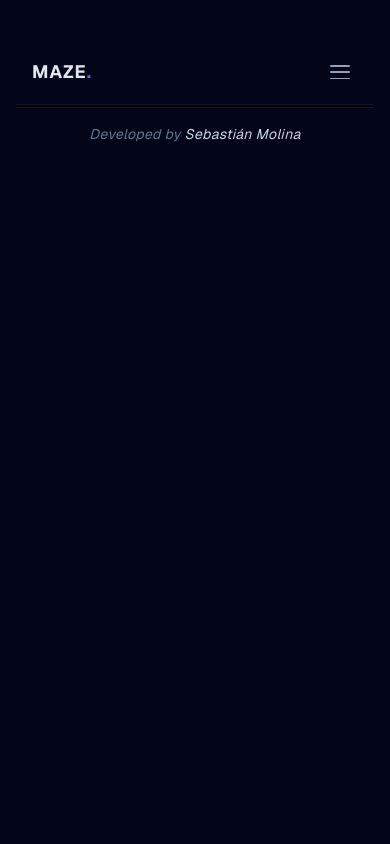
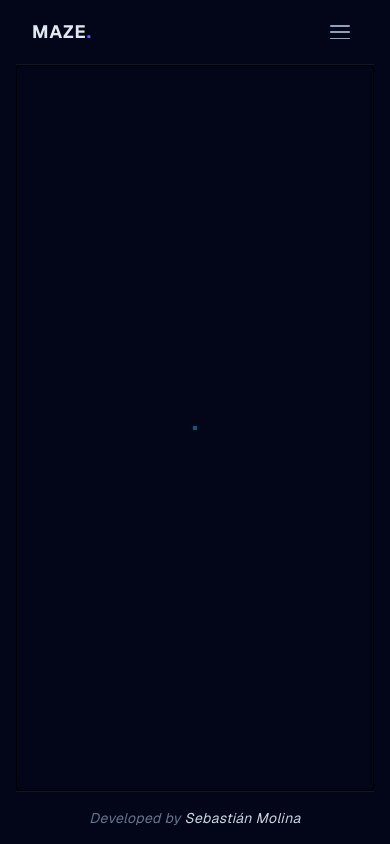
Before and after one commit to sebast825/maze-lab, a Next.js app: page / in a window 390 px wide. Built offline with nearby package versions, Linux system fonts and the light colour scheme.

Commit message:
fix: removed scroll bar

```diff
--- a/src/app/page.tsx
+++ b/src/app/page.tsx
@@ -82,9 +82,9 @@ export default function Home() {
   return (
     <div className="flex flex-col min-h-screen w-full items-center justify-center bg-slate-950 font-sans md:max-h-[100vh]  px-4 h-full">
       {/* 1. Changed max-w-3xl to max-w-full/w-full and aligned children to center */}
-      <main className="flex flex-col flex-1 w-full max-w-full items-center justify-between  my-10 h-full">
+      <main className="flex flex-col flex-1 w-full max-w-full items-center justify-between  h-full">
         {/* 2. Added centering to the direct wrapper container */}
-        <div className="flex flex-col items-center w-full md:h-screen ">
+        <div className="flex flex-col items-center w-full h-screen ">
           {/* 3. Restricted menu to a readable reading width so it doesn't split apart */}
           <Navbar
             algorithm={algorithm}
@@ -104,7 +104,8 @@ export default function Home() {
             handleClearDraw={handleClearDraw}
             total={metrics?.scores.total}
           />
-          <div className="relative w-full  overflow-auto border border-black rounded h-full">
+
+          <div className="relative w-full  overflow-auto md:overflow-hidden  border border-black rounded h-full">
             <div className="grid min-h-full min-w-full place-items-center">
               <div className="w-fit relative min-h-full grid place-items-center">
                 <div
```
